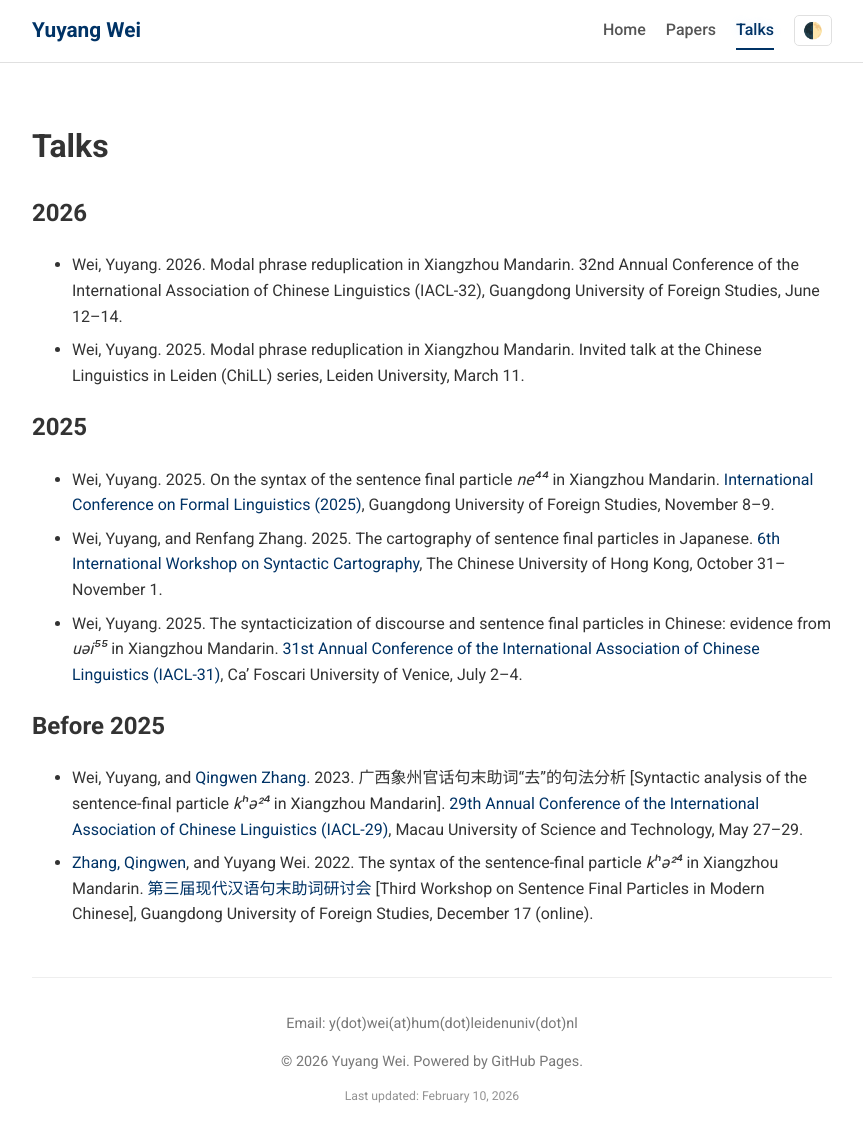
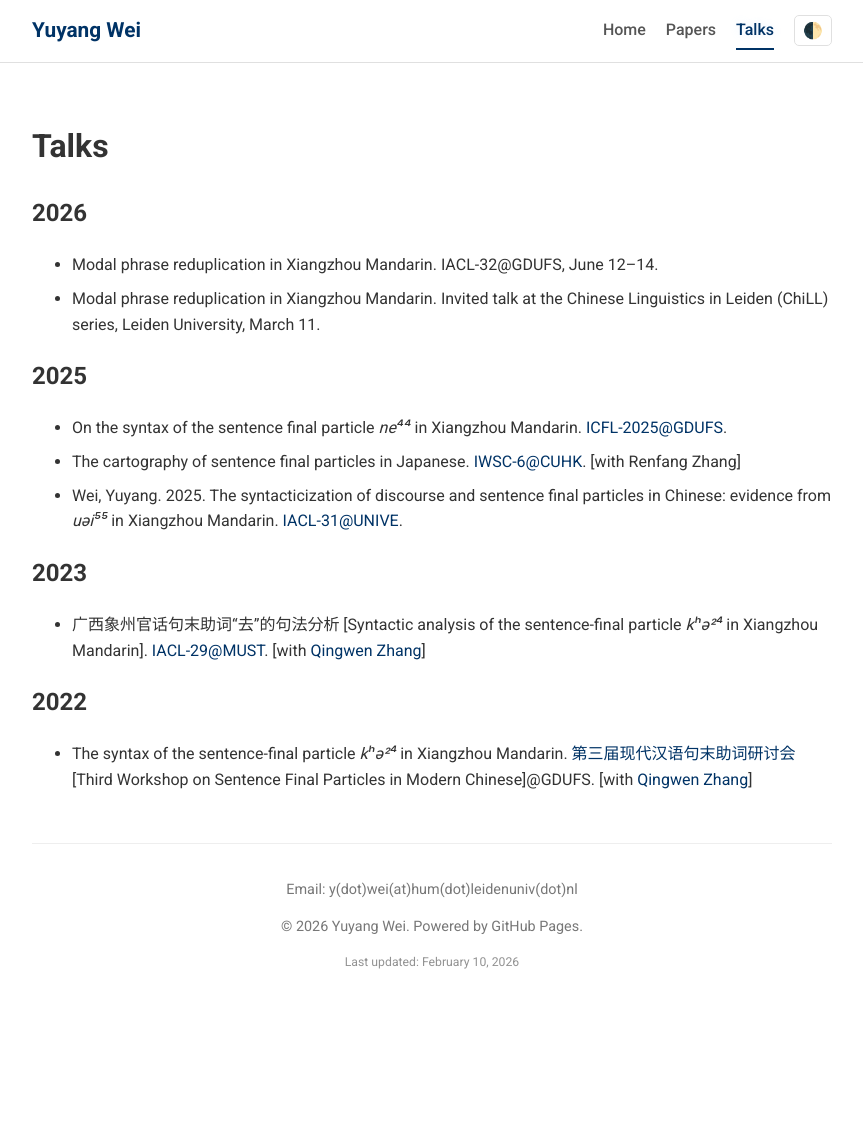
Before and after one commit to yuyang-wei/yuyang-wei.github.io, a Jekyll site: the page built from talks.md, in a window 1280 px wide and 1159 px high. Shown: the top 1142 px of the window, without its empty margins (208-1071 px from the left). Built offline with Jekyll 4.4.1, drawn with Linux system fonts in a browser that asks for light colours.

Commit message:
Revise talk entries for clarity and formatting

```diff
--- a/talks.md
+++ b/talks.md
@@ -8,16 +8,19 @@ permalink: /talks/
 
 ## 2026
 
-* Wei, Yuyang. 2026. Modal phrase reduplication in Xiangzhou Mandarin. 32nd Annual Conference of the International Association of Chinese Linguistics (IACL-32), Guangdong University of Foreign Studies, June 12–14.
-* Wei, Yuyang. 2025. Modal phrase reduplication in Xiangzhou Mandarin. Invited talk at the Chinese Linguistics in Leiden (ChiLL) series, Leiden University, March 11.
+* Modal phrase reduplication in Xiangzhou Mandarin. IACL-32@GDUFS, June 12–14.
+* Modal phrase reduplication in Xiangzhou Mandarin. Invited talk at the Chinese Linguistics in Leiden (ChiLL) series, Leiden University, March 11.
 
 ## 2025
 
-* Wei, Yuyang. 2025. On the syntax of the sentence final particle _ne⁴⁴_ in Xiangzhou Mandarin. [International Conference on Formal Linguistics (2025)](https://clal.gdufs.edu.cn/info/1036/6664.htm), Guangdong University of Foreign Studies, November 8–9.
-* Wei, Yuyang, and Renfang Zhang. 2025. The cartography of sentence final particles in Japanese. [6th International Workshop on Syntactic Cartography](https://www.cuhk.edu.hk/ics/clrc/iwsc6/), The Chinese University of Hong Kong, October 31–November 1.
-* Wei, Yuyang. 2025. The syntacticization of discourse and sentence final particles in Chinese: evidence from _uəi⁵⁵_ in Xiangzhou Mandarin. [31st Annual Conference of the International Association of Chinese Linguistics (IACL-31)](https://www.unive.it/web/en/8400/home#c83042), Ca’ Foscari University of Venice, July 2–4.
+* On the syntax of the sentence final particle _ne⁴⁴_ in Xiangzhou Mandarin. [ICFL-2025@GDUFS](https://clal.gdufs.edu.cn/info/1036/6664.htm).
+* The cartography of sentence final particles in Japanese. [IWSC-6@CUHK](https://www.cuhk.edu.hk/ics/clrc/iwsc6/). \[with Renfang Zhang\]
+* Wei, Yuyang. 2025. The syntacticization of discourse and sentence final particles in Chinese: evidence from _uəi⁵⁵_ in Xiangzhou Mandarin. [IACL-31@UNIVE](https://www.unive.it/web/en/8400/home#c83042).
 
-## Before 2025
+## 2023
 
-* Wei, Yuyang, and [Qingwen Zhang](https://clal.gdufs.edu.cn/info/1272/1811.htm). 2023. 广西象州官话句末助词“去”的句法分析 \[Syntactic analysis of the sentence-final particle _kʰə²⁴_ in Xiangzhou Mandarin\]. [29th Annual Conference of the International Association of Chinese Linguistics (IACL-29)](https://www.must.edu.mo/en/news/51676-article0527144247-e), Macau University of Science and Technology, May 27–29.
-* [Zhang, Qingwen](https://clal.gdufs.edu.cn/info/1272/1811.htm), and Yuyang Wei. 2022. The syntax of the sentence-final particle _kʰə²⁴_ in Xiangzhou Mandarin. [第三届现代汉语句末助词研讨会](https://clal.gdufs.edu.cn/info/1034/5698.htm) \[Third Workshop on Sentence Final Particles in Modern Chinese\], Guangdong University of Foreign Studies, December 17 (online).
+* 广西象州官话句末助词“去”的句法分析 \[Syntactic analysis of the sentence-final particle _kʰə²⁴_ in Xiangzhou Mandarin\]. [IACL-29@MUST](https://www.must.edu.mo/en/news/51676-article0527144247-e). \[with [Qingwen Zhang](https://clal.gdufs.edu.cn/info/1272/1811.htm)\]
+
+## 2022
+
+* The syntax of the sentence-final particle _kʰə²⁴_ in Xiangzhou Mandarin. [第三届现代汉语句末助词研讨会](https://clal.gdufs.edu.cn/info/1034/5698.htm) \[Third Workshop on Sentence Final Particles in Modern Chinese\]@GDUFS. \[with [Qingwen Zhang](https://clal.gdufs.edu.cn/info/1272/1811.htm)\]
```
